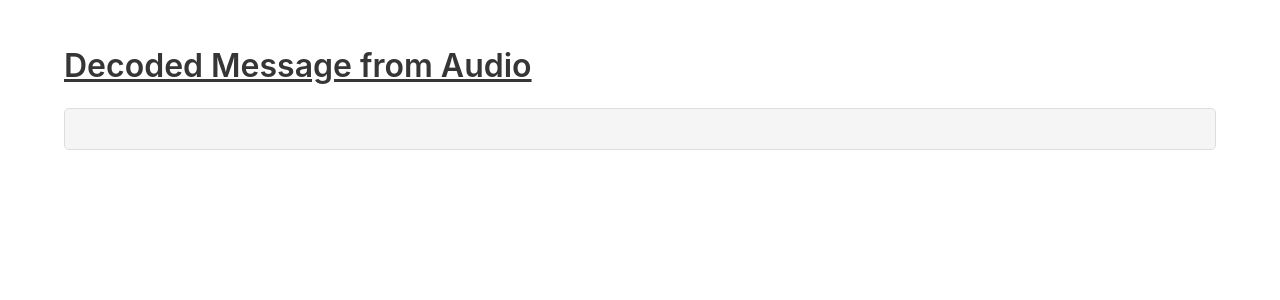
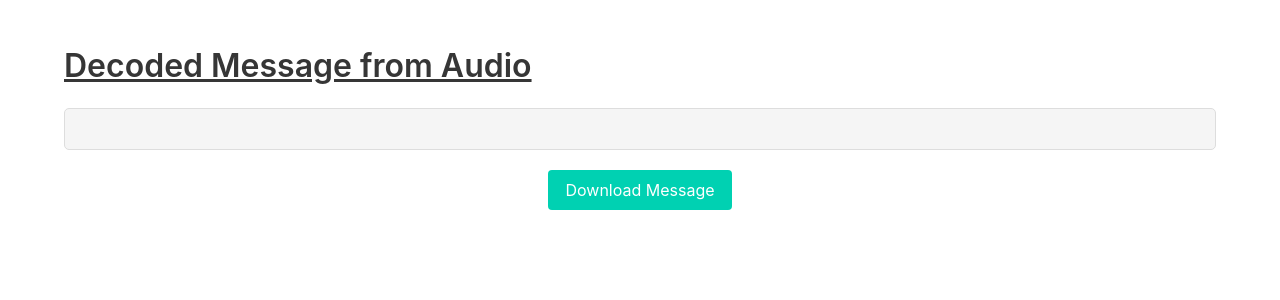
Before and after one commit to prezgamer/ACW1_Cybersec, a Django app: template django_project/steganography/templates/steganography/decode_audio_result.html in a window 1280 px wide. Shown: the part 52-352 px from the top of the page. Run offline with Django 5.2, Linux system fonts and the light colour scheme; the template is opened without the code that fills it, so the values that code supplies are empty.

Commit message:
Added download button for decode audio result page

```diff
--- a/django_project/steganography/templates/steganography/decode_audio_result.html
+++ b/django_project/steganography/templates/steganography/decode_audio_result.html
@@ -12,11 +12,18 @@
             border-radius: 5px;
             margin-top: 20px;
             border: 1px solid #ddd;
+            text-align: center;  /* Center the text inside the box */
         }
 
         .message-box p {
             font-size: 1.2em;
             color: #333;
+        }
+
+        .download-button {
+            margin-top: 20px;
+            display: flex;
+            justify-content: center;
         }
     </style>
 </head>
@@ -38,10 +45,30 @@
         <div class="container">
             <h2 class="title"><u>Decoded Message from Audio</u></h2>
             <div class="message-box">
-                <p>{{ message }}</p>
+                <p id="decoded-message">{{ message }}</p>
+            </div>
+            <div class="field download-button">
+                <div class="control">
+                    <button class="button is-primary" onclick="downloadMessage()">Download Message</button>
+                </div>
             </div>
         </div>
     </section>
+
+    <script>
+        function downloadMessage() {
+            const message = document.getElementById('decoded-message').innerText;
+            const blob = new Blob([message], { type: 'text/plain' });
+            const url = URL.createObjectURL(blob);
+            const a = document.createElement('a');
+            a.style.display = 'none';
+            a.href = url;
+            a.download = 'decoded_message.txt';
+            document.body.appendChild(a);
+            a.click();
+            URL.revokeObjectURL(url);
+        }
+    </script>
 </body>
 
 </html>
```
